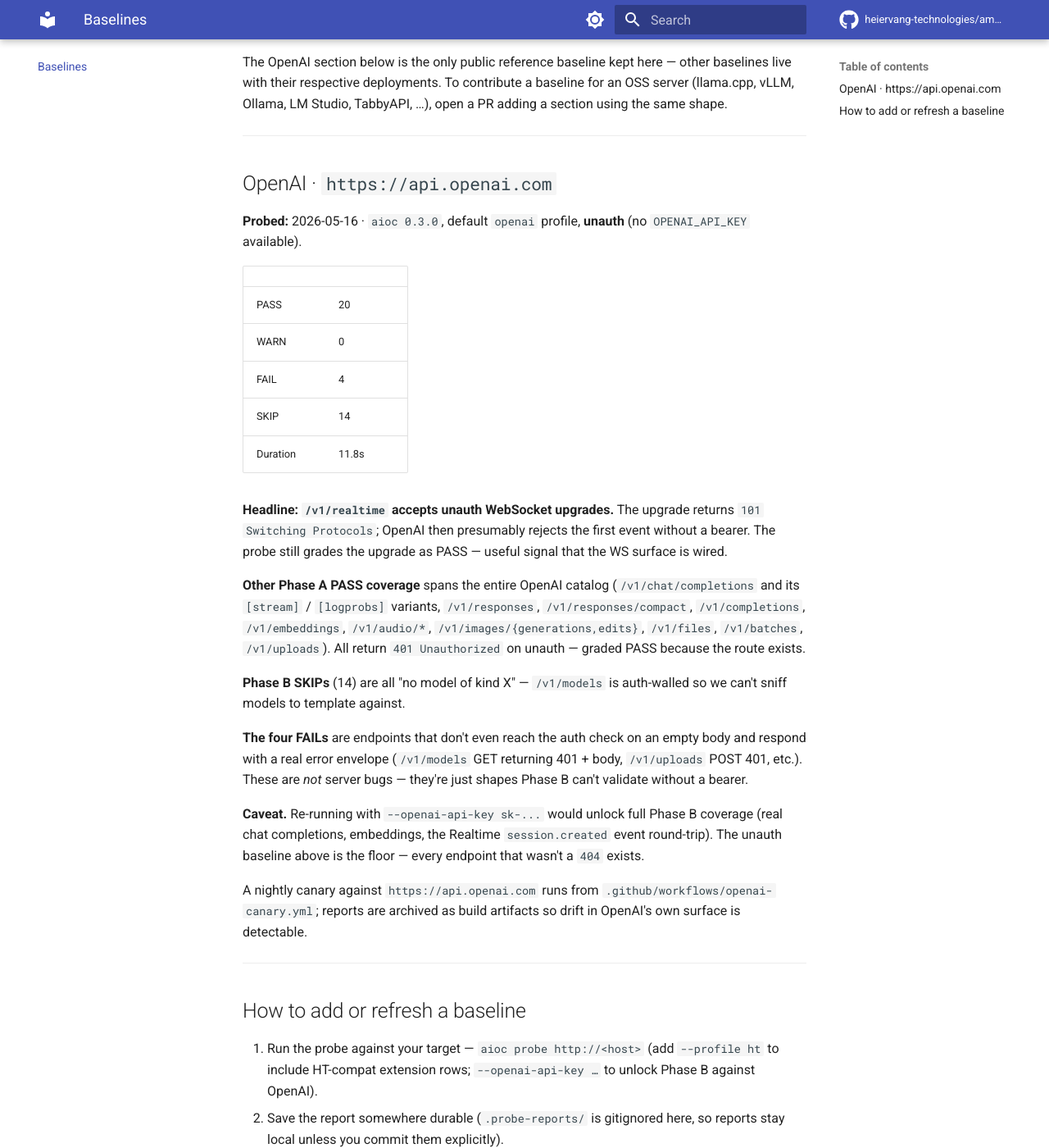
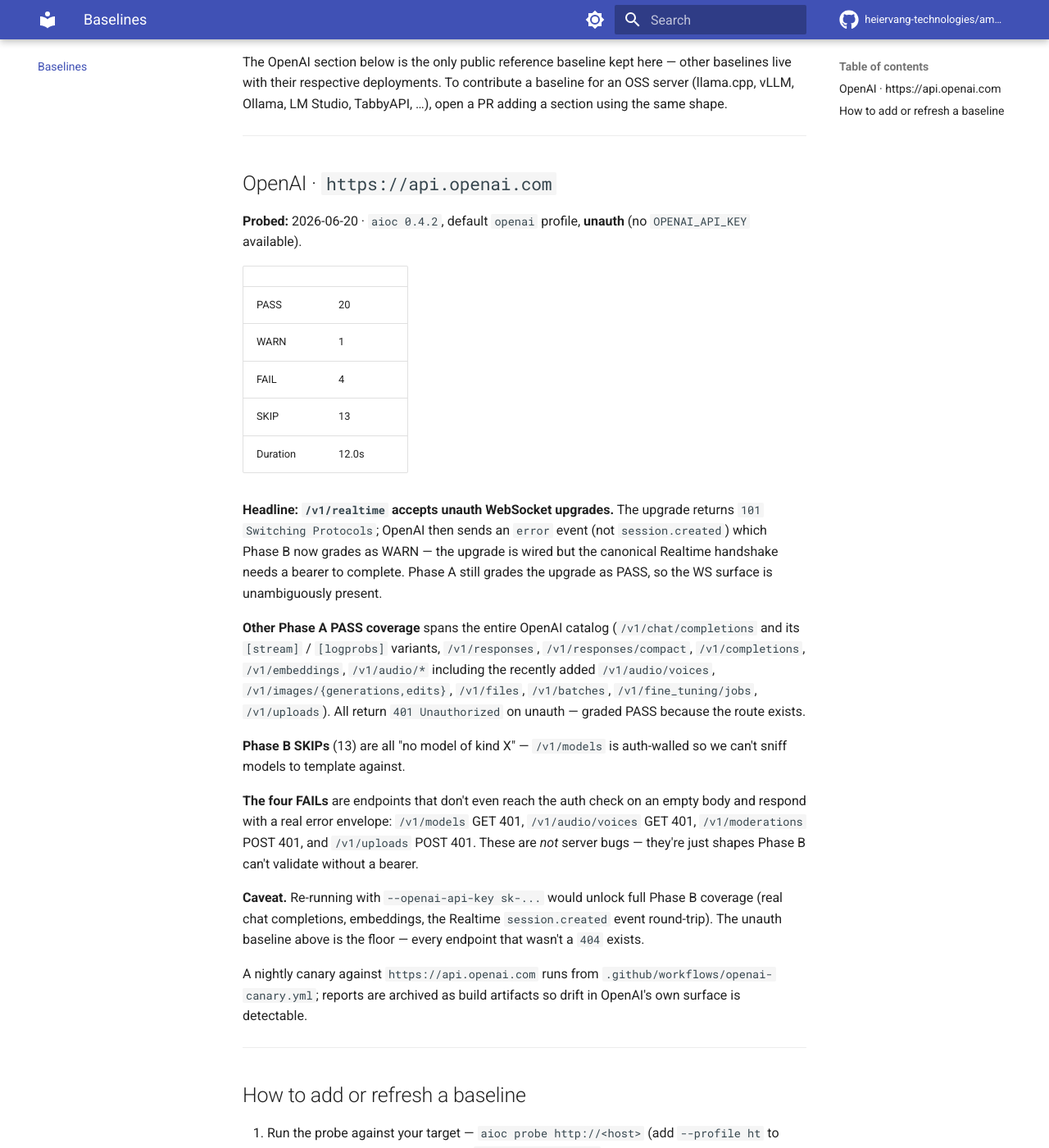
Before and after one commit to heiervang-technologies/am-i-openai-compatible, an MkDocs documentation site: the page built from docs/baselines.md, in a window 1280 px wide and 1400 px high, scrolled down 376 px. Shown: the whole window at 82% size. Built offline with MkDocs 1.6.1 and Material for MkDocs 9.7.7, drawn with Linux system fonts in a browser that asks for light colours; comment, search, counter and statistics services are not loaded.

Commit message:
docs(baselines): refresh OpenAI baseline against 2026-06-20 probe (#74)

```diff
--- a/docs/baselines.md
+++ b/docs/baselines.md
@@ -22,37 +22,40 @@
 
 ## OpenAI · `https://api.openai.com`
 
-**Probed:** 2026-05-16 · `aioc 0.3.0`, default `openai` profile,
+**Probed:** 2026-06-20 · `aioc 0.4.2`, default `openai` profile,
 **unauth** (no `OPENAI_API_KEY` available).
 
 | | |
 |---|---|
 | PASS | 20 |
-| WARN | 0 |
+| WARN | 1 |
 | FAIL | 4 |
-| SKIP | 14 |
-| Duration | 11.8s |
+| SKIP | 13 |
+| Duration | 12.0s |
 
 **Headline:** **`/v1/realtime` accepts unauth WebSocket upgrades.** The
-upgrade returns `101 Switching Protocols`; OpenAI then presumably
-rejects the first event without a bearer. The probe still grades the
-upgrade as PASS — useful signal that the WS surface is wired.
+upgrade returns `101 Switching Protocols`; OpenAI then sends an
+`error` event (not `session.created`) which Phase B now grades as
+WARN — the upgrade is wired but the canonical Realtime handshake
+needs a bearer to complete. Phase A still grades the upgrade as
+PASS, so the WS surface is unambiguously present.
 
 **Other Phase A PASS coverage** spans the entire OpenAI catalog
 (`/v1/chat/completions` and its `[stream]` / `[logprobs]` variants,
 `/v1/responses`, `/v1/responses/compact`, `/v1/completions`,
-`/v1/embeddings`, `/v1/audio/*`, `/v1/images/{generations,edits}`,
-`/v1/files`, `/v1/batches`, `/v1/uploads`). All return `401 Unauthorized`
-on unauth — graded PASS because the route exists.
+`/v1/embeddings`, `/v1/audio/*` including the recently added
+`/v1/audio/voices`, `/v1/images/{generations,edits}`, `/v1/files`,
+`/v1/batches`, `/v1/fine_tuning/jobs`, `/v1/uploads`). All return
+`401 Unauthorized` on unauth — graded PASS because the route exists.
 
-**Phase B SKIPs** (14) are all "no model of kind X" — `/v1/models` is
-auth-walled so we can't sniff models to template against.
+**Phase B SKIPs** (13) are all "no model of kind X" — `/v1/models`
+is auth-walled so we can't sniff models to template against.
 
 **The four FAILs** are endpoints that don't even reach the auth check
-on an empty body and respond with a real error envelope (`/v1/models`
-GET returning 401 + body, `/v1/uploads` POST 401, etc.). These are
-*not* server bugs — they're just shapes Phase B can't validate
-without a bearer.
+on an empty body and respond with a real error envelope: `/v1/models`
+GET 401, `/v1/audio/voices` GET 401, `/v1/moderations` POST 401, and
+`/v1/uploads` POST 401. These are *not* server bugs — they're just
+shapes Phase B can't validate without a bearer.
 
 **Caveat.** Re-running with `--openai-api-key sk-...` would unlock
 full Phase B coverage (real chat completions, embeddings, the
```
Also changed, not shown: README.md (+1 -1 lines).
